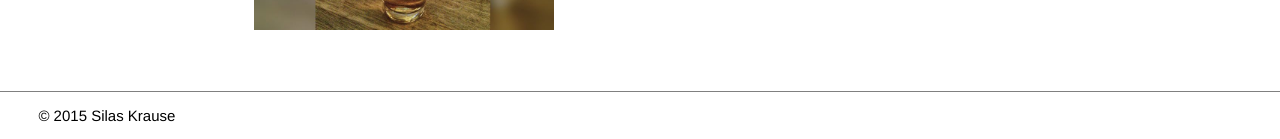
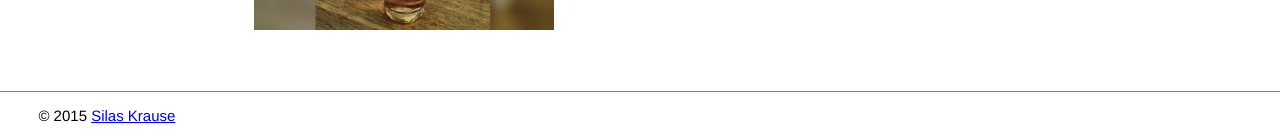
Before and after one commit to krsilas/munich, a Jekyll site: the page built from index.html, in a window 1280 px wide. Shown: the part 1399-1538 px from the top of the page. Built offline with Jekyll 4.4.1, drawn with Linux system fonts in a browser that asks for light colours.

Commit message:
added link

```diff
--- a/_includes/footer.html
+++ b/_includes/footer.html
@@ -1,3 +1,3 @@
 <footer>
-<div class="copyright">&copy; 2015 Silas Krause</div>
+<div class="copyright">&copy; 2015 <a href="http://silaskrau.se">Silas Krause</a></div>
 </footer>
```
